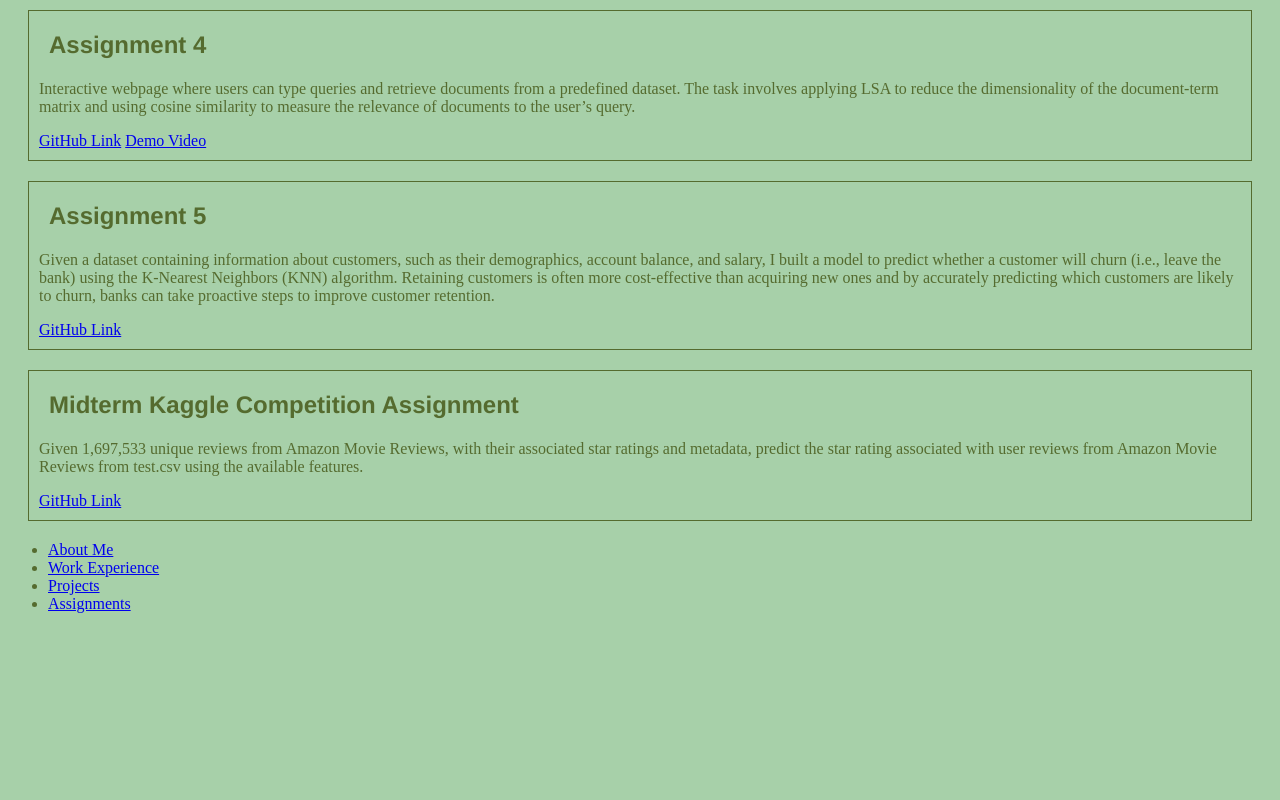
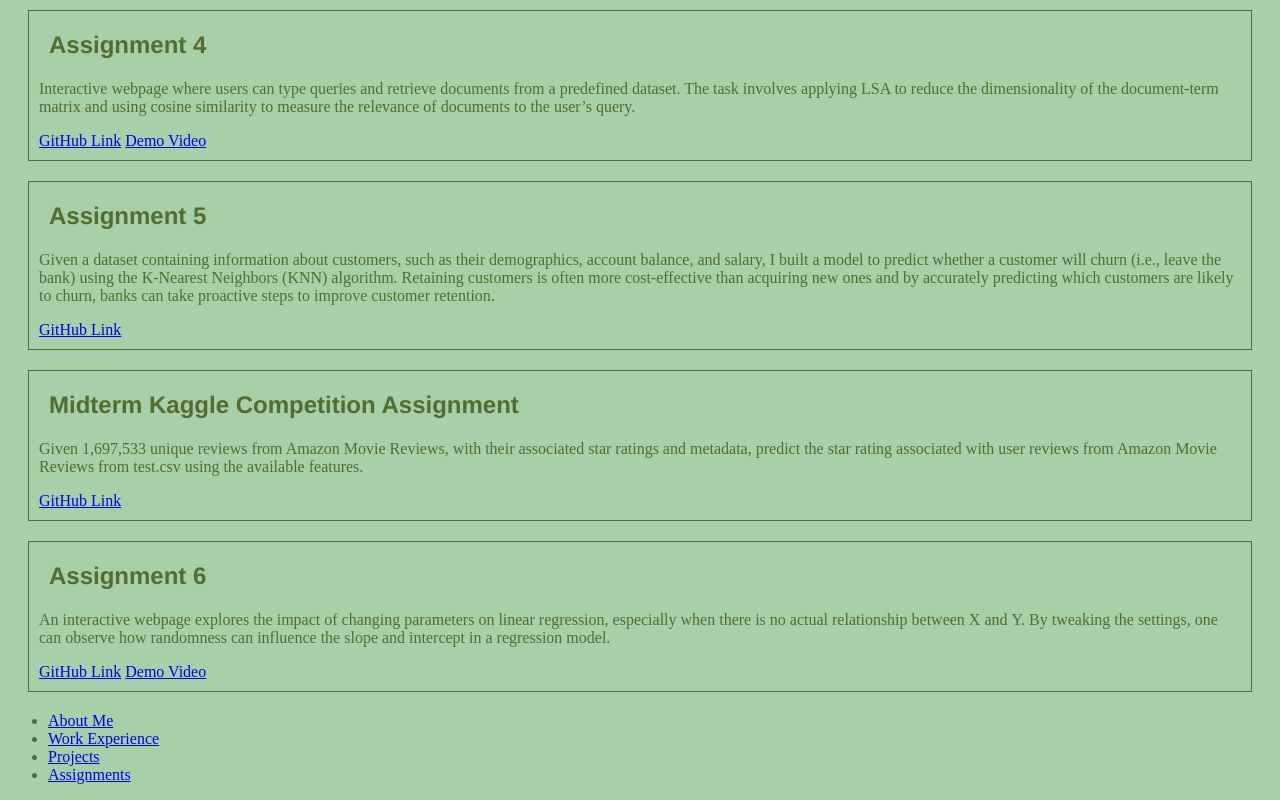
Before and after one commit to 444caro/444caro.github.io, a plain HTML site: page assignments.html in a window 1280 px wide. Shown: the part 812-1612 px from the top of the page. Before the commit the page ends 1441 px from the top, so only its background shows below. Drawn offline with Linux system fonts and the light colour scheme.

Commit message:
Update assignments.html

```diff
--- a/assignments.html
+++ b/assignments.html
@@ -57,6 +57,14 @@
         </p>
         <a href="https://github.com/444caro/CS506-Midterm">GitHub Link</a>
     </div>
+    <div>
+        <h2>Assignment 6</h2>
+        <p>
+            An interactive webpage explores the impact of changing parameters on linear regression, especially when there is no actual relationship between X and Y. By tweaking the settings, one can observe how randomness can influence the slope and intercept in a regression model.
+        </p>
+        <a href="https://github.com/444caro/cjm72-assignment-6">GitHub Link</a>
+        <a href="https://youtu.be/dqPFtbdUkR4">Demo Video</a>
+    </div>
 
     <nav>
         <ul>
```
